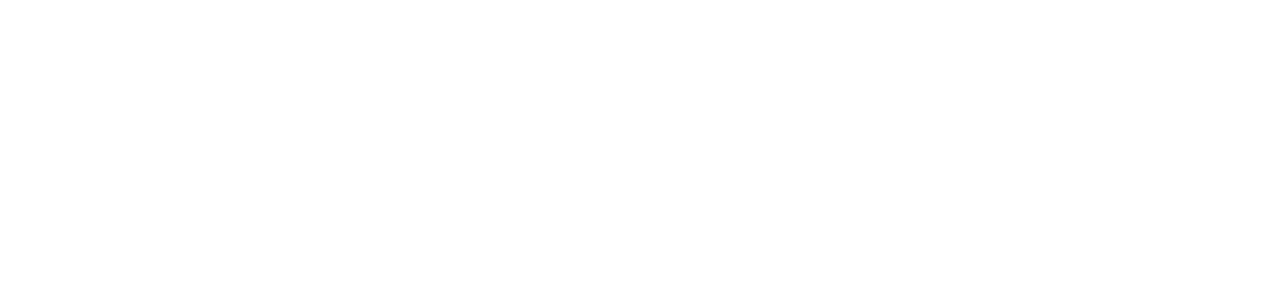
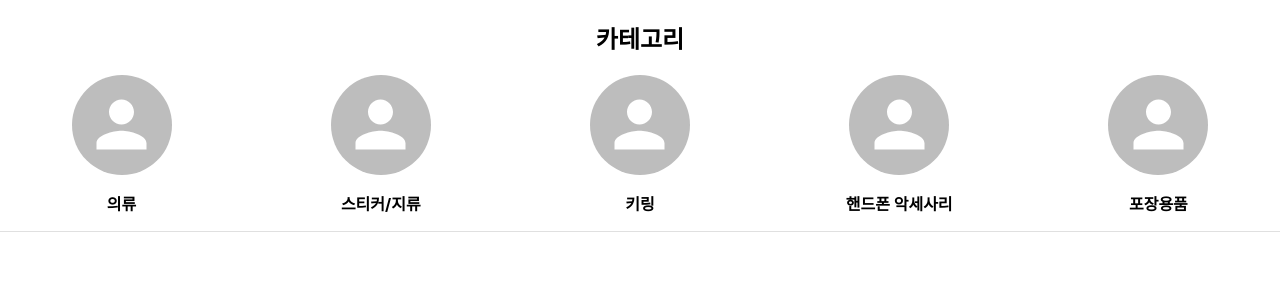
Before and after one commit to Jeon-YJ1004/Jandy-seller, a React (Create React App) app in the folder front-react/: page /makeit in a window 1280 px wide. Before the commit this address had no page. Shown: the top 300 px of the page. Built offline with nearby package versions, Linux system fonts and the light colour scheme.

Commit message:
OptionSelecter 구현

```diff
--- a/front-react/public/index.html
+++ b/front-react/public/index.html
@@ -5,8 +5,8 @@
 
     <meta name="viewport" content="width=device-width, initial-scale=1" />
     <meta name="theme-color" content="#000000" />
-
     <title>React App</title>
+    <script src="https://developers.kakao.com/sdk/js/kakao.js"></script>
   </head>
   <body>
     <div id="root"></div>
--- a/front-react/src/App.js
+++ b/front-react/src/App.js
@@ -1,11 +1,13 @@
 import { BrowserRouter as Router, Routes, Route } from "react-router-dom";
 
 import "./App.css";
-import KakaoLogin from "./pages/kakao/KakaoLogin.js";
+import Login from "./pages/Login";
 import Auth from "./pages/kakao/Auth.js";
 import Profile from "./pages/kakao/Profile.js";
 import Main from "./pages/Main";
 import ProductDetail from "./pages/ProductDetail";
+import Makeit from "./pages/Makeit";
+import Factory from "./pages/Factory";
 
 function App() {
   return (
@@ -14,9 +16,11 @@ function App() {
         <Routes>
           <Route path="/" element={<Main />} />
           <Route path="/detail/:id" element={<ProductDetail />} />
-          <Route path="/login" element={<KakaoLogin />}></Route>
-          <Route path="/oauth/kakao/login/" element={<Auth />}></Route>
-          <Route path="/profile" element={<Profile />}></Route>
+          <Route path="/login" element={<Login />} />
+          <Route path="/oauth/kakao/login/" element={<Auth />} />
+          <Route path="/profile" element={<Profile />} />
+          <Route path="/makeit" element={<Makeit />} />
+          <Route path="/factory" element={<Factory />} />
         </Routes>
       </Router>
     </div>
--- /dev/null
+++ b/front-react/src/components/common/ListCircle1x5.jsx
@@ -0,0 +1,75 @@
+import { Avatar, Box } from '@mui/material'
+import {React, useState} from 'react'
+import styled from "styled-components";
+
+function ListCircle1x5(props) {
+    // const listheader = props.header;
+    // categories 가져오기
+
+    const [categories, setcategory] = useState([
+      {
+        id: 1,
+        name : "의류",
+        img : "",
+      }, {
+        id: 2,
+        name : "스티커/지류",
+        img : "",
+      },
+      {
+        id: 3,
+        name : "키링",
+        img : "",
+      },
+      {
+        id: 4,
+        name : "핸드폰 악세사리",
+        img : "",
+      },
+      {
+        id: 5,
+        name : "포장용품",
+        img : "",
+      },
+    ])
+  return (
+    <div>
+      <StyledH>카테고리</StyledH>
+        <Box display="grid" gridTemplateColumns="repeat(5,1fr)" gap={2}
+            sx={{
+
+            }}>
+            {categories.map((category) =>
+            <Box gridRow={1}  sx={{
+              justifyContent: "center"
+            }}>
+              <Box>
+                <Avatar sx={{m: '0 auto', width: '100px',
+                height: '100px'}}></Avatar>
+                <StyledP >{category.name}</StyledP>
+              </Box>
+            </Box>
+            )}
+        </Box>
+    </div>
+  )
+}
+
+const StyledP = styled.p`
+  font-weight: bold;
+  font-size: 22x;
+  text-align: center;
+  overflow: hidden;
+  white-space: nowrap;
+`;
+
+const StyledH = styled.h2`
+font-family: Noto Sans KR
+font-style: Regular
+font-size: 28px
+line-height: 36px
+line-height: 89%
+text-align : center
+`;
+
+export default ListCircle1x5
--- a/front-react/src/components/common/Product.jsx
+++ b/front-react/src/components/common/Product.jsx
@@ -35,7 +35,6 @@ const StyledP = styled.p`
   width: 150px;
 `;
 const Price = styled.span`
-
   margin=14px 0px 0px;
   size="13px";
   `;
--- /dev/null
+++ b/front-react/src/components/factoryPage/OptionSelecter.jsx
@@ -0,0 +1,76 @@
+import React, {useState} from 'react'
+import IconButton from '@mui/material/IconButton';
+import Menu from '@mui/material/Menu';
+import MenuItem from '@mui/material/MenuItem';
+import MoreVertIcon from '@mui/icons-material/MoreVert';
+
+
+function OptionSelecter() {
+    //아직 select가 안됨 1순위 작업!!
+   const options = [
+       "의류",
+       "스티커/지류",
+       "키링",
+       "핸드폰 액세서리",
+       "포장용품"
+   ]
+
+   const ITEM_HEIGHT = options.length
+   const [selected, setselected] = useState(0);
+
+    const [anchorEl, setAnchorEl] = useState(null);
+    const open = Boolean(anchorEl);
+
+
+    const handleClick = (event) => {
+        setAnchorEl(event.currentTarget);
+    };
+    const handleClose = (event) => {
+        setAnchorEl(null);
+    };
+    const handleMenuItemClick = (event, index) => {
+        setAnchorEl(null);
+        setselected(index);
+    }
+
+  return (
+    <div>
+    <IconButton
+        aria-label="more"
+        id="long-button"
+        aria-controls={open ? 'long-menu' : undefined}
+        aria-expanded={open ? 'true' : undefined}
+        aria-haspopup="true"
+        onClick={handleClick}
+      >
+        <MoreVertIcon />
+      </IconButton>
+      <Menu
+        id="long-menu"
+        MenuListProps={{
+          'aria-labelledby': 'long-button',
+        }}
+        anchorEl={anchorEl}
+        open={open}
+        onClose={handleClose}
+        PaperProps={{
+          style: {
+            maxHeight: ITEM_HEIGHT * 50,
+            width: '20ch',
+          },
+        }}
+      >
+        {options.map((option, index) => (
+          <MenuItem key={option} value={option}
+          selected={option === options[0]}
+          onClick={(event) => handleMenuItemClick(event, index)}>
+            {option}
+          </MenuItem>
+        ))}
+      </Menu>
+      <h1>{options[selected]}</h1>
+    </div>
+  )
+}
+
+export default OptionSelecter
--- /dev/null
+++ b/front-react/src/pages/Factory.jsx
@@ -0,0 +1,21 @@
+import React from 'react'
+import styled from "styled-components";
+import {Box} from '@mui/material'
+import OptionSelecter from '../components/factoryPage/OptionSelecter';
+
+function Factory() {
+  return (
+    <div>
+        <Box>
+            <Box sx={{m: '0 auto'}}>
+                <OptionSelecter></OptionSelecter>
+            </Box>
+        </Box>
+    </div>
+  )
+}
+
+const StyledHead = styled.h2`
+
+`;
+export default Factory
--- /dev/null
+++ b/front-react/src/pages/Login.jsx
@@ -0,0 +1,42 @@
+import React from 'react'
+import {Grid , Box, Button } from '@mui/material'
+import styled from "styled-components";
+import KakaoLogin from "./kakao/KakaoLogin"
+
+function Login() {
+  return (
+    <Grid container sx={{width : '100vw', height: '100vh'}}>
+        <Grid item xs={0} md={4} sx={{bgcolor : '#FFE664'}}>
+
+        </Grid>
+        <Grid item xs={1} md={2}>
+
+        </Grid>
+        <Grid item xs={10} md={4} display='flex' sx={{alignItems: 'center'}}>
+            <Box sx={{width: '100%', textAlign: 'center'}}>
+                <StyledH2>로그인</StyledH2>
+                <StyledP>M Square의 다양한 서비스를 이용하려면 로그인이 필요합니다!</StyledP>
+                <KakaoLogin />
+                <hr></hr>
+                <StyledP>기존 계정으로 간편 가입이 가능합니다!</StyledP>
+                <KakaoLogin />
+            </Box>
+        </Grid>
+        <Grid item xs={1} md={2}>
+
+        </Grid>
+    </Grid>
+  )
+}
+
+const StyledH2 = styled.h2`
+
+`
+const StyledP = styled.p`
+
+`
+
+const HomeBtn = styled.button`
+`
+
+export default Login
--- /dev/null
+++ b/front-react/src/pages/Makeit.jsx
@@ -0,0 +1,19 @@
+import { Box } from '@mui/system'
+import { Divider } from '@mui/material'
+import React from 'react'
+import ListCircle1x5 from '../components/common/ListCircle1x5'
+
+function Makeit() {
+  return (
+    <div>
+        <Box sx={{
+        }}>
+            <ListCircle1x5></ListCircle1x5>
+            <Divider></Divider>
+
+        </Box>
+    </div>
+  )
+}
+
+export default Makeit
--- a/front-react/src/pages/kakao/Auth.js
+++ b/front-react/src/pages/kakao/Auth.js
@@ -26,6 +26,7 @@ function Auth() {
       window.Kakao.init(REST_API_KEY);
       window.Kakao.Auth.setAccessToken(res.data.access_token);
       navigate("/profile", {replace: true});
+      console.log(code);
     } catch (err) {
       console.log(err)
     }
```
